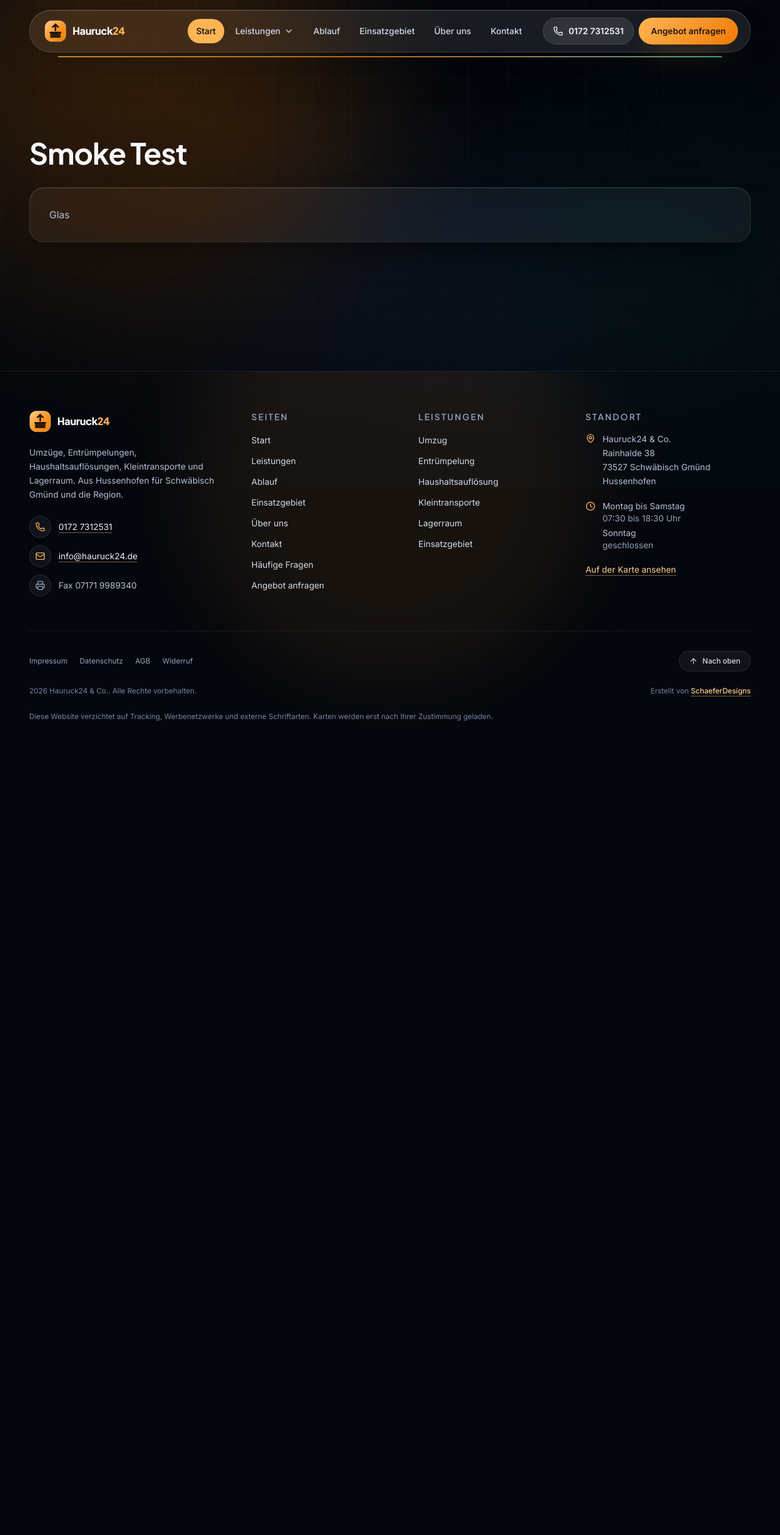
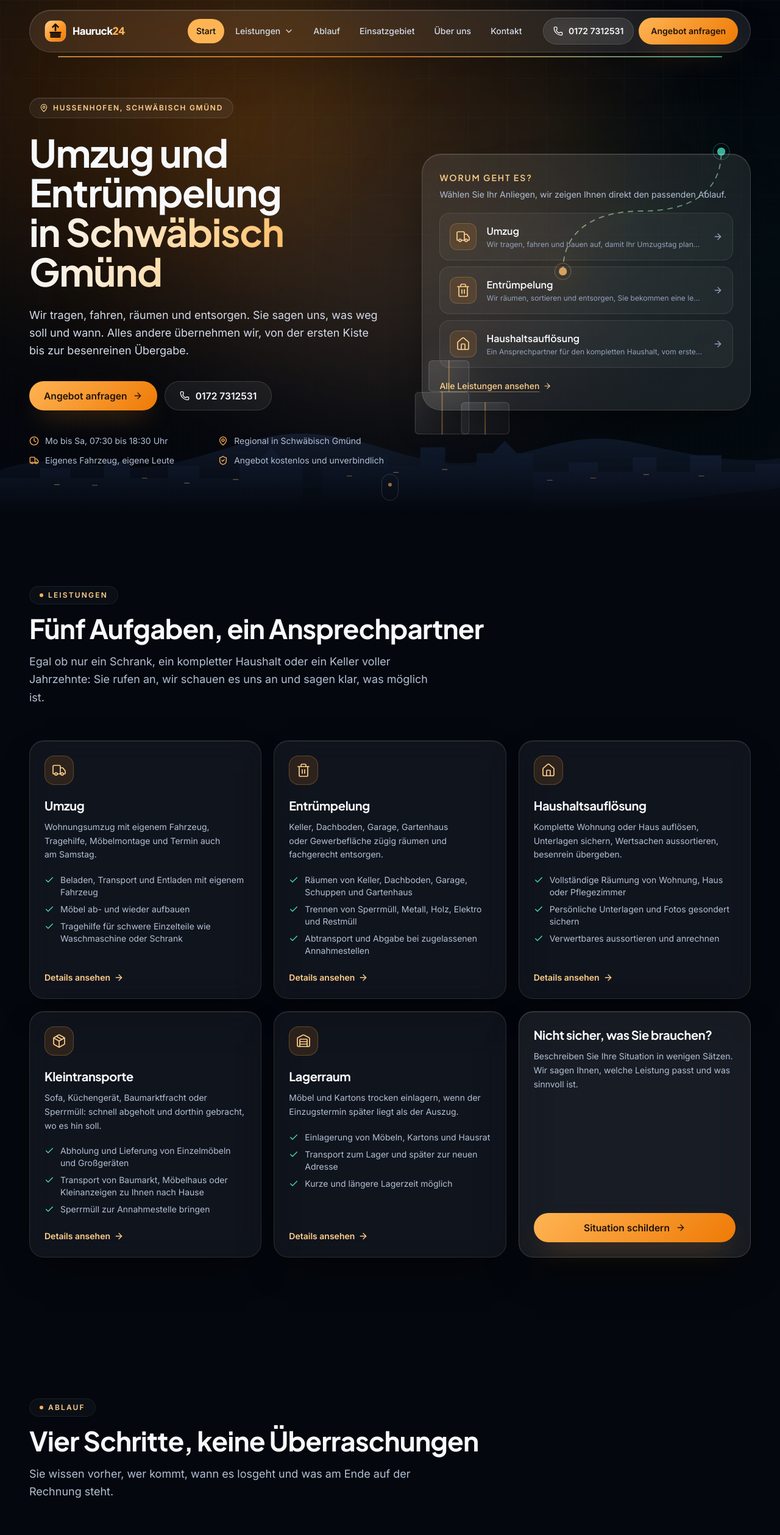
Before and after one commit to SchaeferDesigns/hauruck24, a Next.js app: page / in a window 1280 px wide. Shown: the top 2517 px of the page at 61% size. Before the commit the page ends 1249 px from the top, so only its background shows below. Built offline with nearby package versions, Linux system fonts and the light colour scheme.

Commit message:
SDA: Projektänderungen synchronisieren

```diff
--- a/src/app/page.tsx
+++ b/src/app/page.tsx
@@ -1,8 +1,36 @@
-export default function Home() {
+import type { Metadata } from "next";
+import { faq } from "@/content/faq";
+import { site } from "@/content/site";
+import { FaqJsonLd } from "@/components/seo/JsonLd";
+import AreaTeaser from "@/components/sections/AreaTeaser";
+import CtaBanner from "@/components/sections/CtaBanner";
+import FaqSection from "@/components/sections/FaqSection";
+import Hero from "@/components/sections/Hero";
+import PriceFactors from "@/components/sections/PriceFactors";
+import ProcessSteps from "@/components/sections/ProcessSteps";
+import ServicesGrid from "@/components/sections/ServicesGrid";
+import WhyUs from "@/components/sections/WhyUs";
+
+export const metadata: Metadata = {
+  title: `${site.name} | ${site.claim}`,
+  description: site.description,
+  alternates: { canonical: "/" },
+};
+
+const teaserFaq = faq.slice(0, 5);
+
+export default function HomePage() {
   return (
-    <div className="container-page section-pad">
-      <h1 className="text-5xl">Smoke Test</h1>
-      <div className="glass mt-8 rounded-card p-8 text-mist-300">Glas</div>
-    </div>
+    <>
+      <Hero />
+      <ServicesGrid />
+      <ProcessSteps />
+      <WhyUs />
+      <PriceFactors />
+      <AreaTeaser />
+      <FaqSection items={teaserFaq} withLink lead="Die Antworten, nach denen am häufigsten gefragt wird. Alles Weitere klären wir im Gespräch." />
+      <CtaBanner />
+      <FaqJsonLd items={teaserFaq} />
+    </>
   );
 }
```
